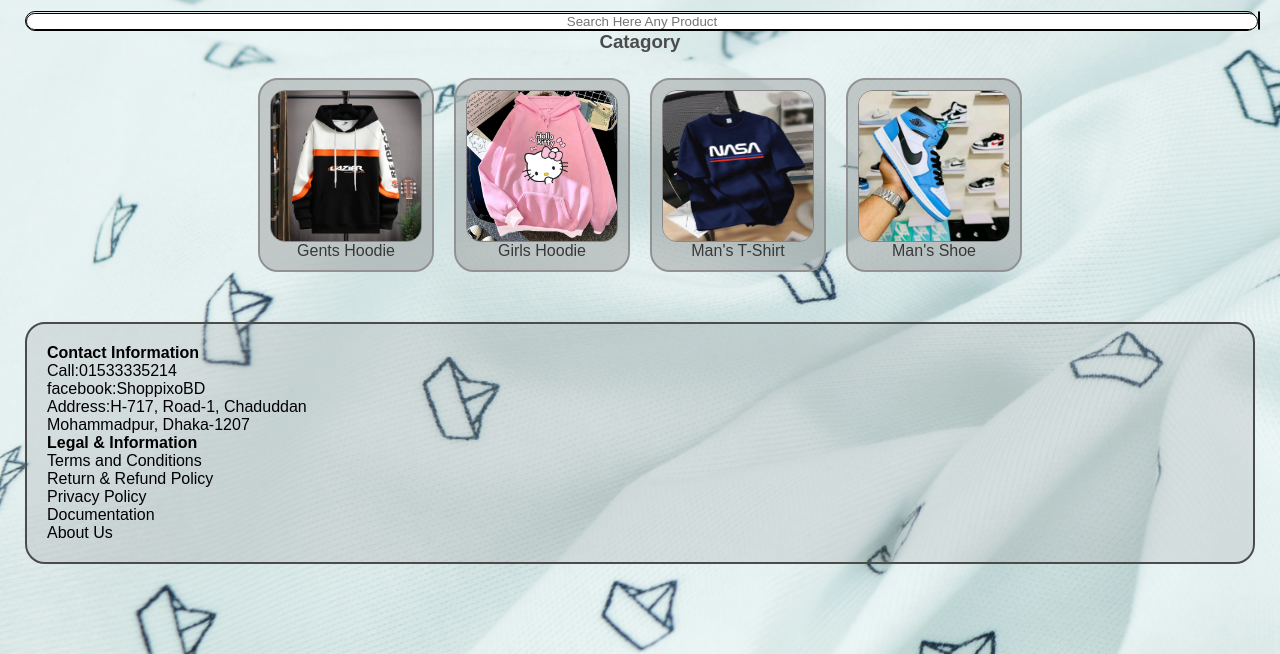
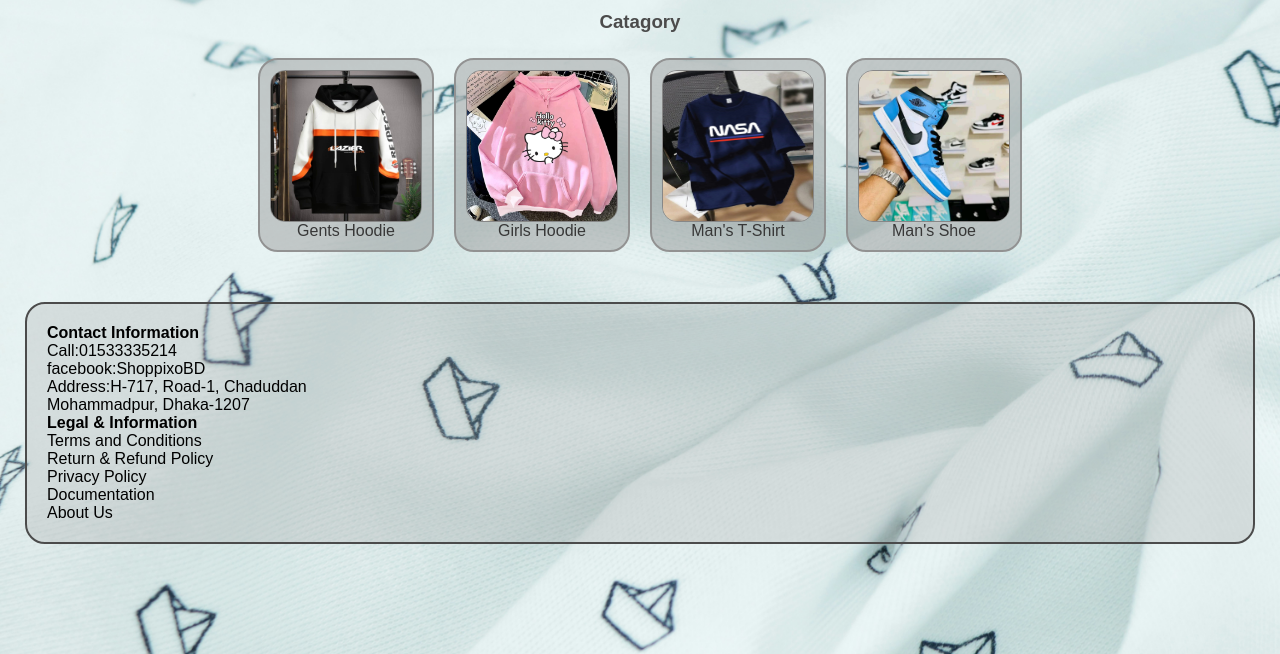
Before and after one commit to Fahimulislamfahim/ShoppixoBD, a plain HTML site: page index.html in a window 1280 px wide. Shown: the part 146-800 px from the top of the page. Drawn offline with Linux system fonts and the light colour scheme.

Commit message:
finished

```diff
--- a/index.html
+++ b/index.html
@@ -12,12 +12,7 @@
 
       <h1><a href="index.html" style="text-decoration: none; color: rgb(68, 68, 68);">SHOPPIXOBD</a></h1>
     </div>
-    <div class="Search">
-      <form>
-        <input type="text" placeholder="Search Here Any Product">
-        <label for="Search"></label>
-      </form>
-    </div>
+
     <div>
       <h3>Catagory</h3>
     </div>
--- a/style.css
+++ b/style.css
@@ -157,11 +157,3 @@
     color: rgb(75, 75, 75);
     text-decoration: underline;
 }
-
-.Search,input,label{
-
-    border: 1px solid black;
-    border-radius: 15px;
-    text-align: center;
-    width: 100%;
-}
```
Also changed, not shown: script.js (added).
